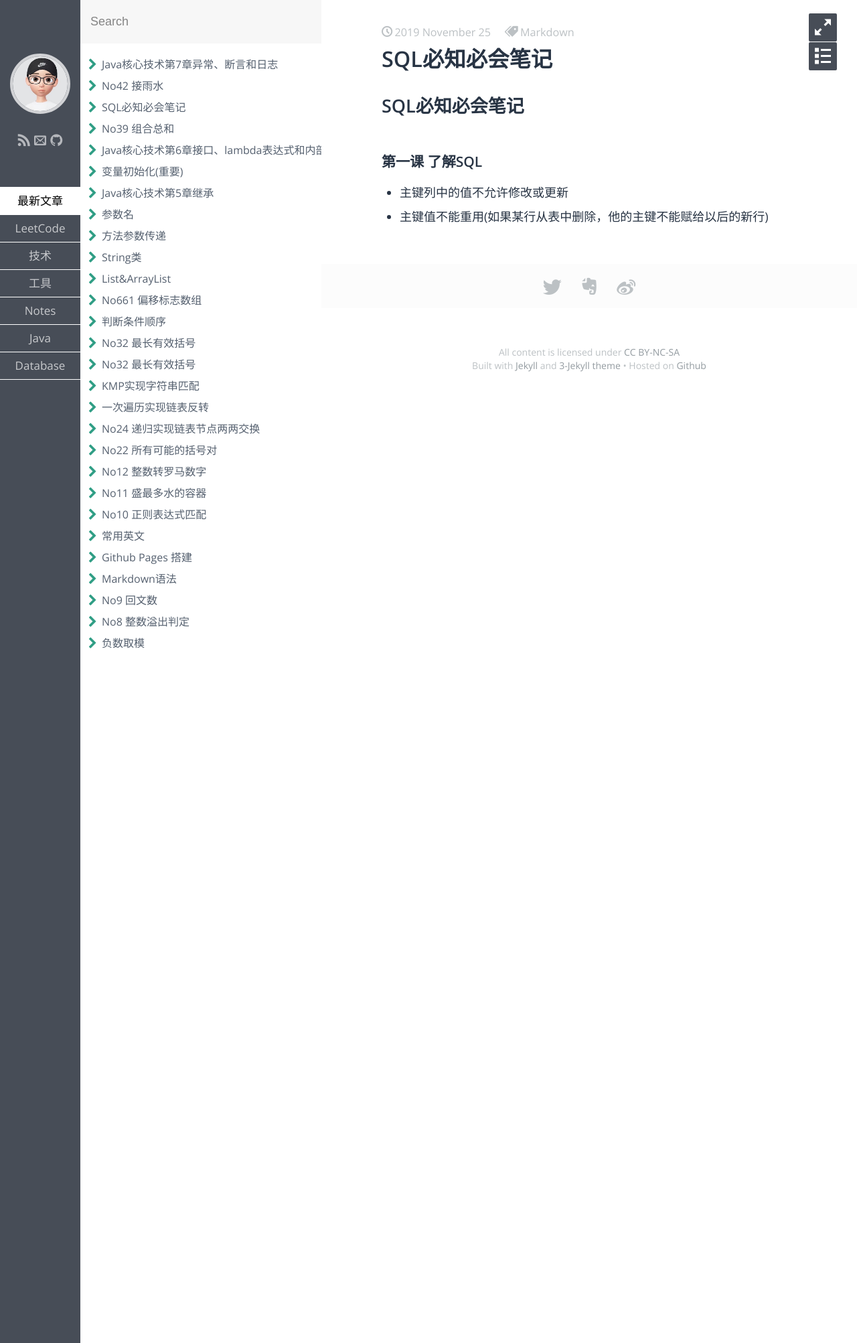
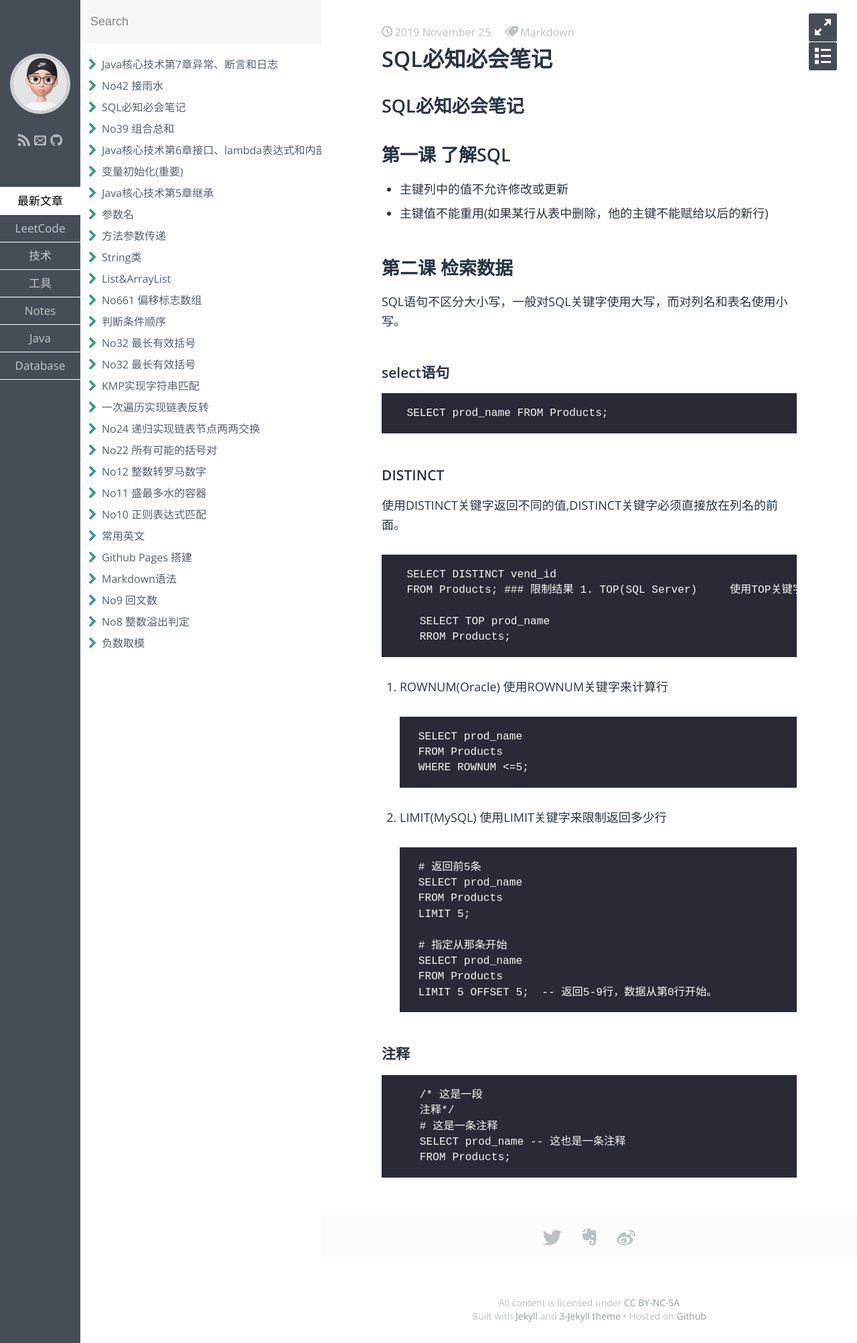
Before and after one commit to Tong0217/Tong0217.github.io, a Jekyll site: the page built from _posts/database/2019-11-25-sql.md, in a window 1280 px wide. Shown: the whole page at 67% size. Built offline with Jekyll 4.4.1, drawn with Linux system fonts in a browser that asks for light colours; some web fonts are replaced.

Commit message:
Update 2019-11-25-sql.md

```diff
--- a/_posts/database/2019-11-25-sql.md
+++ b/_posts/database/2019-11-25-sql.md
@@ -7,6 +7,50 @@ description:
 ---
 # SQL必知必会笔记
 
-### 第一课 了解SQL
+## 第一课 了解SQL
 * 主键列中的值不允许修改或更新
 * 主键值不能重用(如果某行从表中删除，他的主键不能赋给以后的新行)
+
+## 第二课 检索数据
+SQL语句不区分大小写，一般对SQL关键字使用大写，而对列名和表名使用小写。
+### select语句
+
+      SELECT prod_name FROM Products;
+
+### DISTINCT
+使用DISTINCT关键字返回不同的值,DISTINCT关键字必须直接放在列名的前面。
+
+      SELECT DISTINCT vend_id
+      FROM Products;
+### 限制结果
+1. TOP(SQL Server)
+使用TOP关键字来限制返回多少行
+
+        SELECT TOP prod_name
+        RROM Products;
+
+2. ROWNUM(Oracle)
+使用ROWNUM关键字来计算行
+
+        SELECT prod_name
+        FROM Products
+        WHERE ROWNUM <=5;
+3. LIMIT(MySQL)
+使用LIMIT关键字来限制返回多少行
+
+        # 返回前5条
+        SELECT prod_name
+        FROM Products
+        LIMIT 5;
+
+        # 指定从那条开始
+        SELECT prod_name
+        FROM Products
+        LIMIT 5 OFFSET 5;  -- 返回5-9行，数据从第0行开始。
+
+### 注释
+        /* 这是一段
+        注释*/
+        # 这是一条注释
+        SELECT prod_name -- 这也是一条注释
+        FROM Products;
```
